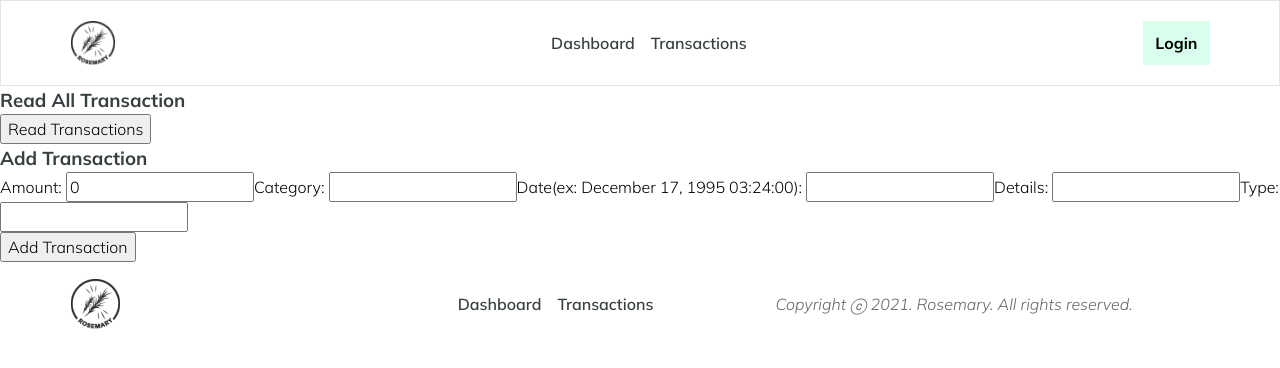
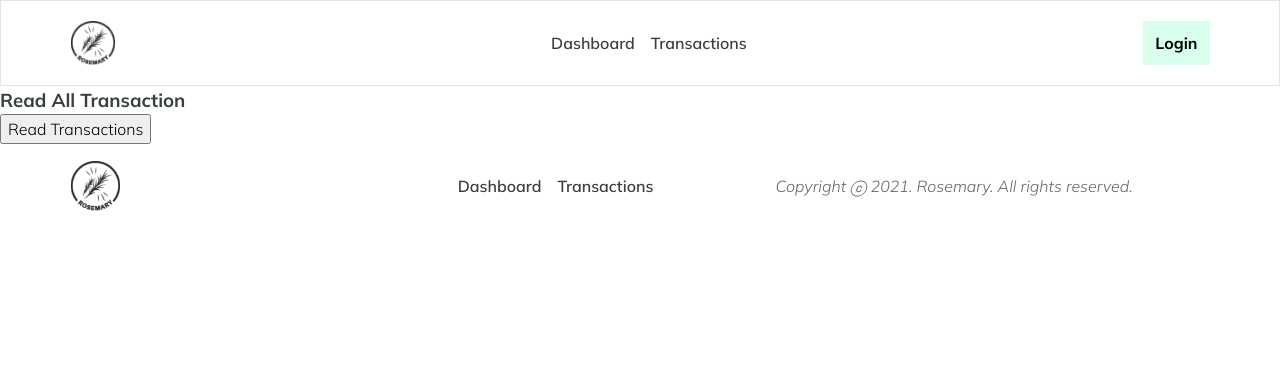
Before and after one commit to markanator/rosemary-personal-finance, a React (Create React App) app: page /test in a window 1280 px wide. Shown: the top 368 px of the page. Built offline with nearby package versions, Linux system fonts and the light colour scheme; no server answers.

Commit message:
fix all problems, add transaction function is now on AddTransactionModal.js

```diff
--- a/src/components/common/fireStore/add-new-transaction.js
+++ /dev/null
@@ -1,75 +0,0 @@
-import { useState } from "react";
-import { db } from "../../../data/firebase";
-
-function AddTransaction() {
-    const [trx_amount, setAmount] = useState(0);
-    const [trx_category, setCategory] = useState("");
-    const [trx_date, setDate] = useState("");
-    const [trx_details, setDetails] = useState("");
-    const [trx_type, setType] = useState("");
-
-    const clickToAdd = async () => {
-        try {
-            const docRef = await db.collection("transactions").add({
-                trx_amount,
-                trx_category,
-                trx_date: new Date("December 17, 1995 03:24:00"),
-                trx_details,
-                trx_type
-            })
-            console.log(`Successfully added new transaction at ${docRef.id}`);
-        } catch (err) {
-            console.error(err);
-        }
-    };
-
-    return (
-        <div>
-            <h3>Add Transaction</h3>
-            <div>
-                <lable>
-                    Amount:{" "}
-                    <input type="number" value={trx_amount} onChange={(e) => setAmount(e.target.value)}/>
-                </lable>
-                <lable>
-                    Category:{" "}
-                    <input type="text" value={trx_category} onChange={(e) => setCategory(e.target.value)}/>
-                </lable>
-                <lable>
-                    Date(ex: December 17, 1995 03:24:00):{" "}
-                    <input type="text" value={trx_date} onChange={(e) => setDate(e.target.value)}/>
-                </lable>
-                <lable>
-                    Details:{" "}
-                    <input type="text" value={trx_details} onChange={(e) => setDetails(e.target.value)}/>
-                </lable>
-                <lable>
-                    Type:{" "}
-                    <input type="text" value={trx_type} onChange={(e) => setType(e.target.value)}/>
-                </lable>
-            </div>
-            <div>
-                <button onClick={clickToAdd}>Add Transaction</button>
-            </div>
-        </div>
-    );
-}
-
-export default AddTransaction;
-
-// async function addTransaction(transaction) {
-//     try{
-//       const docRef = await db.collection("transactions").add(transaction)
-//       console.log(`Successfully added new transaction at ${docRef.id}`);
-//     } catch(err) {
-//       console.log(err);
-//     }
-//   }
-
-//   addTransaction({
-//     trx_amount: 0,
-//     trx_category: "",
-//     trx_date: firebase.firestore.Timestamp.fromDate(new Date("December 10, 1815")),
-//     trx_details: "",
-//     trx_type: ""
-//   })
--- a/src/components/features/shared/AddTransactionModal/AddTransactionModal.js
+++ b/src/components/features/shared/AddTransactionModal/AddTransactionModal.js
@@ -17,6 +17,7 @@ import React from 'react';
 import { Controller, useForm } from 'react-hook-form';
 import { AddTrxSchema } from './AddTrxSchema';
 import { useAddTrxStyles } from './muiFormStyle';
+import { db } from "../../../../data/firebase";
 
 export default function AddTransactionModal({ handleClose, open }) {
   const classes = useAddTrxStyles();
@@ -30,9 +31,15 @@ export default function AddTransactionModal({ handleClose, open }) {
   });
   const watchTrxType = watch('trxType');
 
-  const onSubmit = (data) => {
-    //! ADD CONTEXT/API STUFF HERE
-    alert(JSON.stringify(data, null, 2));
+  const onSubmit = async (data) => {
+    try {
+      const docRef = await db.collection("transactions").add({
+          ...data
+      })
+      console.log(`Successfully added new transaction at ${docRef.id}`);
+  } catch (err) {
+      console.error(err);
+  }
     handleClose();
   };
 
@@ -50,6 +57,7 @@ export default function AddTransactionModal({ handleClose, open }) {
             <Grid item xs={6}>
               {/* TRANSACTION TYPE */}
               <FormControl className={classes.formControls}>
+
                 <InputLabel htmlFor="trxType">Transaction Type</InputLabel>
                 <Controller
                   name="trxType"
@@ -63,6 +71,7 @@ export default function AddTransactionModal({ handleClose, open }) {
                     </Select>
                   )}
                 />
+
                 <FormHelperText error={!!errors?.trxType?.message}>
                   {errors.trxType && errors.trxType.message}
                 </FormHelperText>
--- a/src/pages/fireStoreTest.js
+++ b/src/pages/fireStoreTest.js
@@ -1,5 +1,4 @@
 import React from 'react';
-import AddTransaction from '../components/common/fireStore/add-new-transaction';
 import GetTransaction from '../components/common/fireStore/get-transactions';
 import Layout from '../components/common/layout/layout';
 
@@ -7,7 +6,6 @@ export default function Test() {
   return (
     <Layout>
       <GetTransaction/>
-      <AddTransaction/>
     </Layout>
   );
 }
```
Also changed, not shown: src/index.js (+0 -17 lines).
